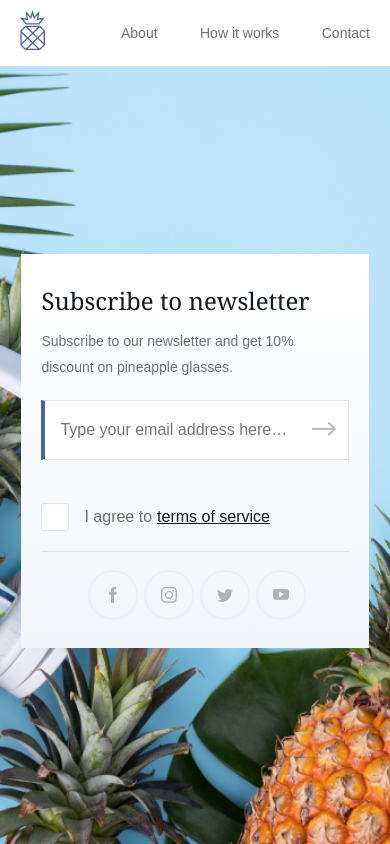
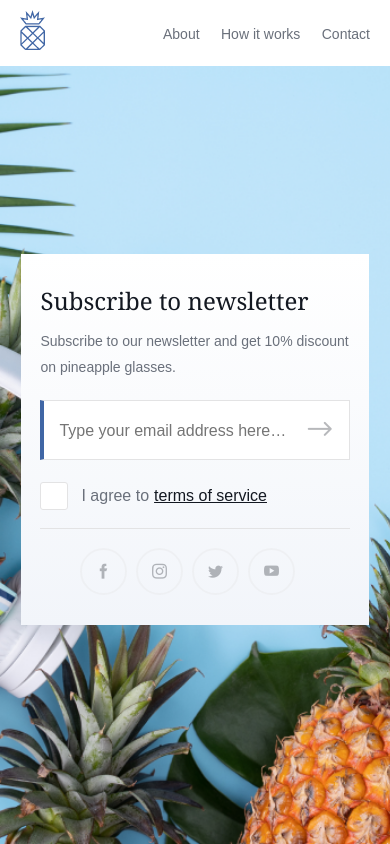
Before and after one commit to AKVitola/pineapple-exercise, a PHP site: page / in a window 390 px wide. Run offline with PHP 8.4, Linux system fonts and the light colour scheme; some web fonts are replaced.

Commit message:
Pixel perfect

```diff
--- a/assets/css/iconFontStyle.css
+++ b/assets/css/iconFontStyle.css
@@ -12,16 +12,13 @@
 }
 
 .icon-social {
-  /* use !important to prevent issues with browser extensions that change fonts */
   font-family: "social-icon-font" !important;
-  /* speak: never; */
   font-style: normal;
   font-weight: normal;
   font-variant: normal;
   text-transform: none;
   line-height: 1;
 
-  /* Better Font Rendering =========== */
   -webkit-font-smoothing: antialiased;
   -moz-osx-font-smoothing: grayscale;
 
@@ -113,16 +110,13 @@
 }
 
 .icon {
-  /* use !important to prevent issues with browser extensions that change fonts */
   font-family: "arrow-icon-font" !important;
-  /* speak: never; */
   font-style: normal;
   font-weight: normal;
   font-variant: normal;
   text-transform: none;
   line-height: 1;
 
-  /* Better Font Rendering =========== */
   -webkit-font-smoothing: antialiased;
   -moz-osx-font-smoothing: grayscale;
 
@@ -139,3 +133,9 @@
   color: #4066a5;
   opacity: unset;
 }
+
+@media only screen and (max-width: 767px) {
+  .icon-social {
+    font-size: 43px;
+  }
+}
--- a/assets/css/style.css
+++ b/assets/css/style.css
@@ -66,14 +66,18 @@ form {
 
   max-width: 480px;
   width: 71%;
-  margin: 100px auto 164px auto;
+  margin: 100px auto 226px auto;
 
   line-height: 26px;
 }
 
+.succes-container .header {
+  margin-bottom: 121px;
+}
+
 .nav {
   flex: 0 1 249px;
-  margin-top: 6px;
+  margin-top: 8px;
 }
 
 .inner-nav {
@@ -133,8 +137,7 @@ form {
 .success-cup {
   content: "";
   height: 70px;
-  margin-top: -35px;
-  margin-bottom: 32px;
+  margin-bottom: 30px;
   background: url(../img/ic_success.png);
   background-repeat: no-repeat;
 }
@@ -150,11 +153,15 @@ form {
   font-size: 32px;
   line-height: 44px;
   color: #131821;
-  margin-bottom: 15px;
+  margin-bottom: 16px;
+}
+
+.succes-container .heading {
+  margin-bottom: 21px;
 }
 
 .paragraph {
-  margin-bottom: 50px;
+  margin-bottom: 49px;
 }
 
 .paragraph.underline {
@@ -167,9 +174,8 @@ form {
   width: 97.5%;
   height: 70px;
 
-  margin-bottom: 53px;
-  margin-left: 15%;
-  padding-left: 40px;
+  margin: 0 0 38px 15%;
+  padding: 2px 0 0 38px;
   border: 1px solid #e3e3e4;
   border-left: 4px solid #4066a5;
 
@@ -191,7 +197,7 @@ form {
 .form-arrow-btn {
   position: relative;
   left: 103%;
-  top: -95px;
+  top: -82px;
   z-index: 1;
   padding: 0;
   border: unset;
@@ -201,13 +207,9 @@ form {
 }
 
 .error-container {
-  margin-bottom: 50px;
-  margin-top: -53px;
+  margin-bottom: 39px;
+  margin-top: -40px;
   color: #e50000b9;
-}
-
-.error {
-  margin: 0;
 }
 
 label > input[type="checkbox"] {
@@ -219,7 +221,7 @@ label > input[type="checkbox"] + *::before {
   width: 26px;
   height: 26px;
   display: inline-block;
-  margin-right: 15px;
+  margin-right: 13px;
   border-radius: 3px;
 
   background: #ffffff;
@@ -238,13 +240,13 @@ label > input[type="checkbox"]:checked + *::before {
   content: " ";
   display: block;
   border-bottom: 1px solid #e3e3e4;
-  margin: 50px 0;
+  margin: 49px 0;
 }
 
 .checkbox-text {
   display: flex;
   align-self: center;
-  margin-bottom: 50px;
+  margin-bottom: 49px;
   cursor: pointer;
 }
 
@@ -329,13 +331,17 @@ label > input[type="checkbox"]:checked + *::before {
     display: block;
   }
 
+  .nav {
+    flex: 0 1 207px;
+  }
+
   /* ===Subscripion container=== */
 
   .mobile-page-container {
     width: 89%;
     height: auto;
     margin: 188px auto 0 auto;
-    padding: 30px 20px;
+    padding: 30px 19px;
     background: linear-gradient(180deg, #ffffff 0%, #f2f5fa 100%);
   }
 
@@ -351,7 +357,7 @@ label > input[type="checkbox"]:checked + *::before {
   }
 
   .success-cup {
-    margin-bottom: 41px;
+    margin-bottom: 39px;
   }
 
   .checkbox-wrap,
@@ -359,6 +365,7 @@ label > input[type="checkbox"]:checked + *::before {
     width: 100%;
   }
 
+  .succes-container .heading,
   .heading {
     margin-bottom: 10px;
     font-size: 24px;
@@ -372,9 +379,14 @@ label > input[type="checkbox"]:checked + *::before {
     line-height: 26px;
   }
 
+  .error-container {
+    margin-top: -16px;
+    margin-bottom: 16px;
+  }
+
   .email-input {
     height: 60px;
-    margin-bottom: 5px;
+    margin-bottom: 4px;
     padding-left: 15px;
   }
 
@@ -383,8 +395,8 @@ label > input[type="checkbox"]:checked + *::before {
   }
 
   .form-arrow-btn {
-    top: -44px;
-    left: 88%;
+    top: -43px;
+    left: 86.5%;
   }
 
   .checkbox-wrap,
@@ -398,10 +410,15 @@ label > input[type="checkbox"]:checked + *::before {
   }
 
   .checkbox-wrap::after {
-    margin: 20px 0;
+    margin: 18px 0 21px 0;
   }
 
   /* ===Footer=== */
+
+  .social-icon-wrap {
+    margin-left: -16px;
+    margin-bottom: -1px;
+  }
 
   .instragram-wrap,
   .twitter-wrap,
```
Also changed, not shown: success.php (+2 -7 lines).
